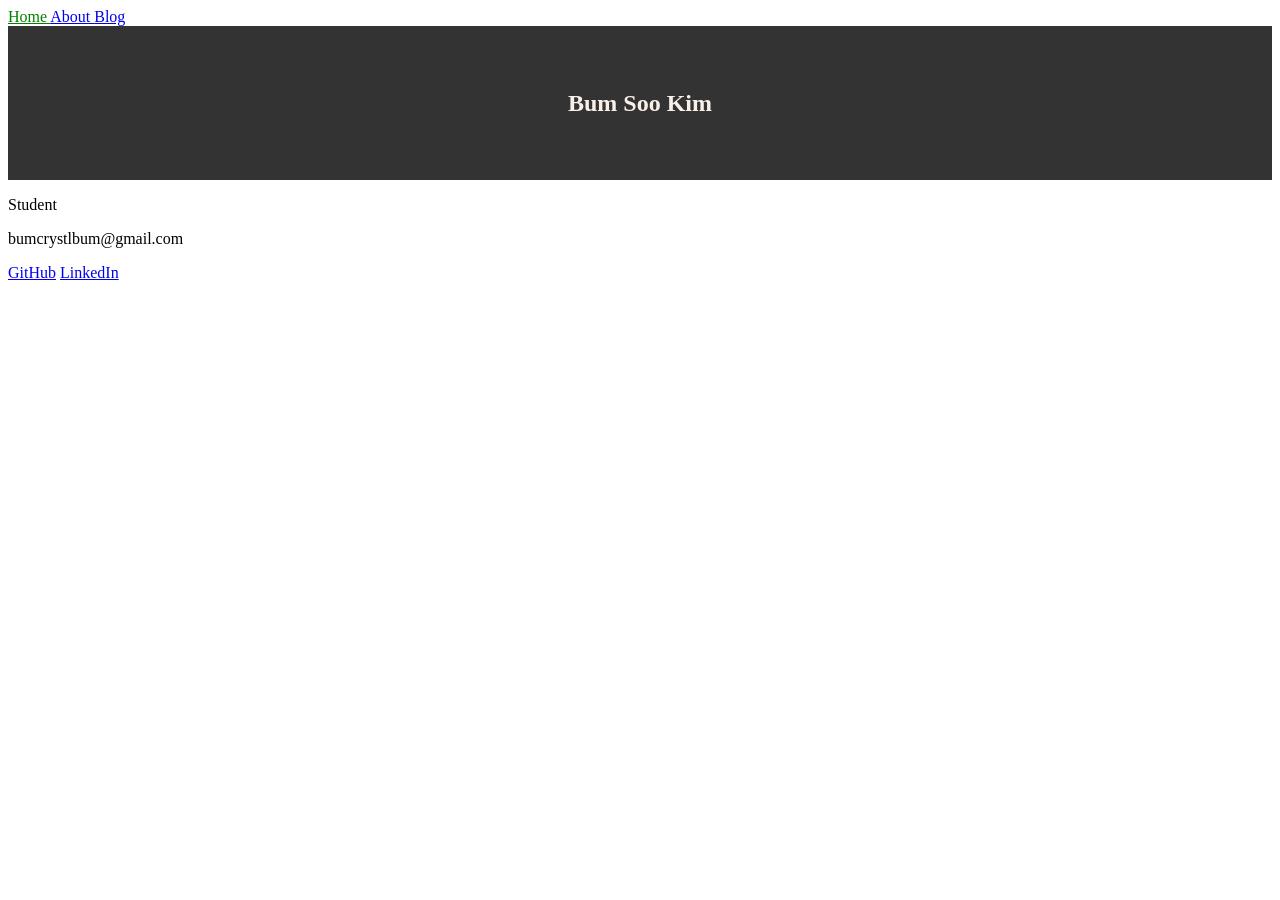
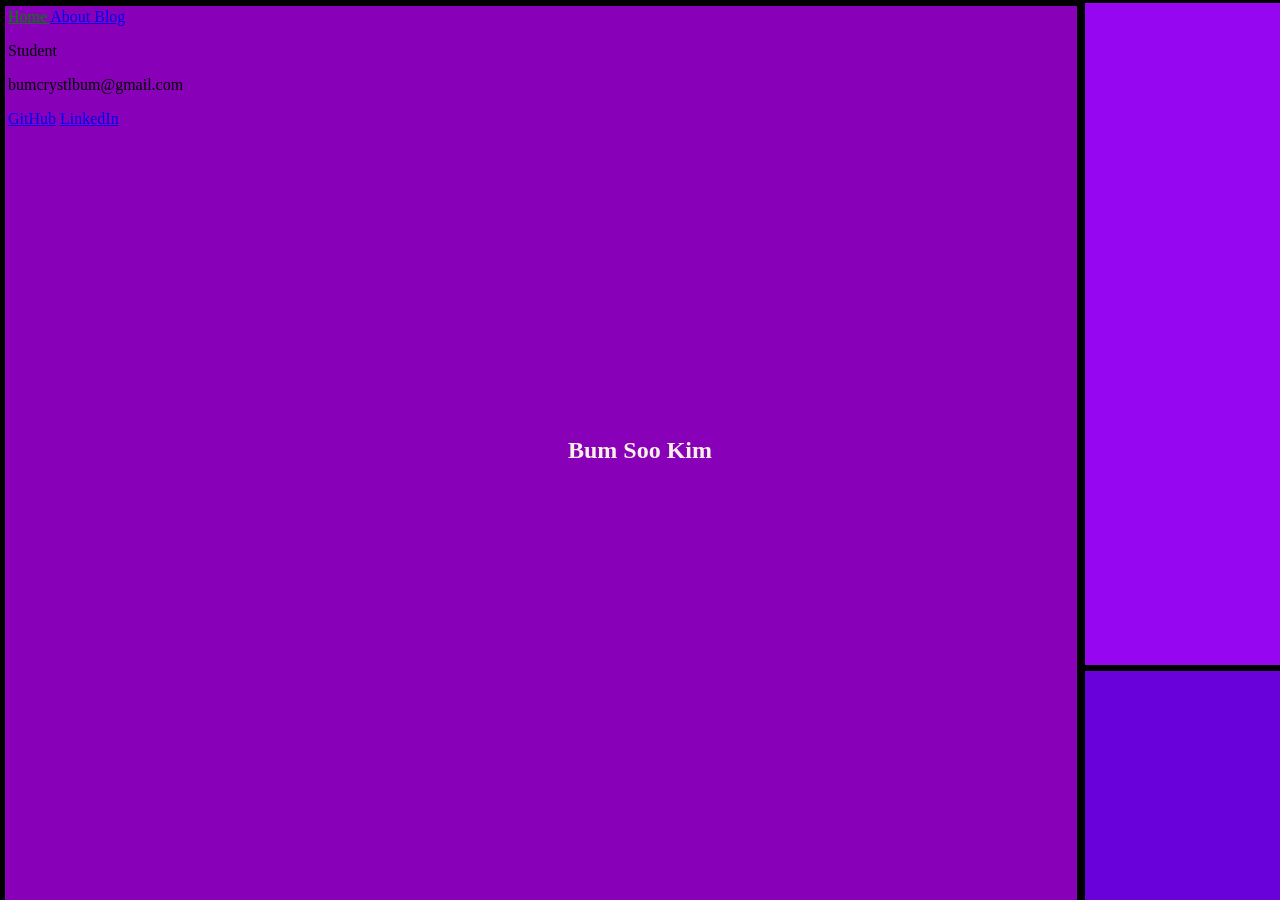
Before and after one commit to abumsoo/abumsoo.github.io, a Jekyll site: the page built from index.html, in a window 1280 px wide. Built offline with Jekyll 4.4.1, drawn with Linux system fonts in a browser that asks for light colours.

Commit message:
new background'

```diff
--- a/index.html
+++ b/index.html
@@ -4,10 +4,13 @@ title: Bum Soo Kim
 ---
 <!doctype html>
 
-<div class="large-header">
-  <canvas id="canvas"></canvas>
-  <h2 class="main-title">Bum Soo Kim</h2>
-</div>
+<style>
+body {
+    background: url("assets/images/background.png")
+}
+</style>
+
+<h2 class="main-title">Bum Soo Kim</h2>
 
 <p>Student</p>
 <p>bumcrystlbum@gmail.com</p>
```
Also changed, not shown: assets/images/background.png (added).
